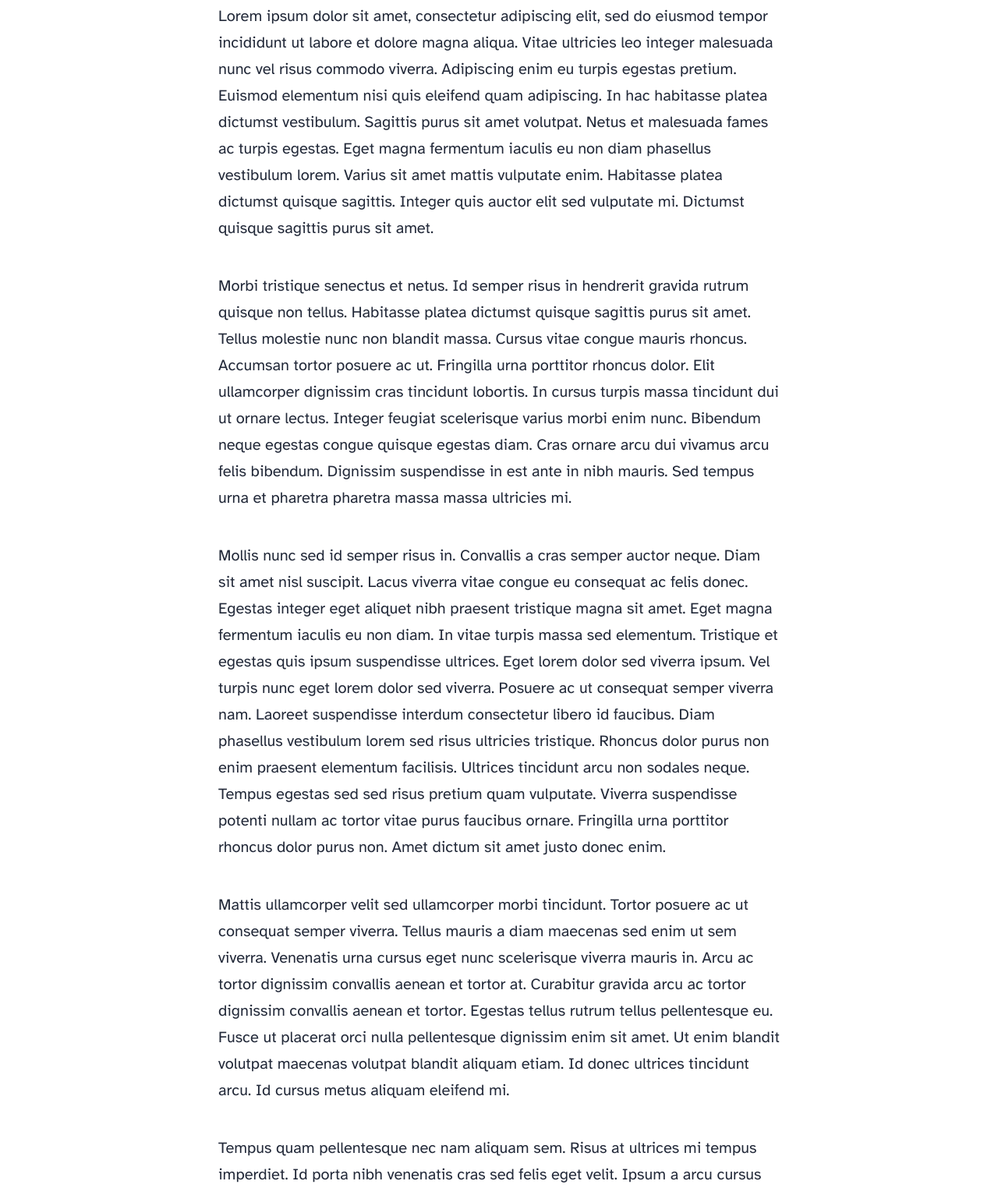
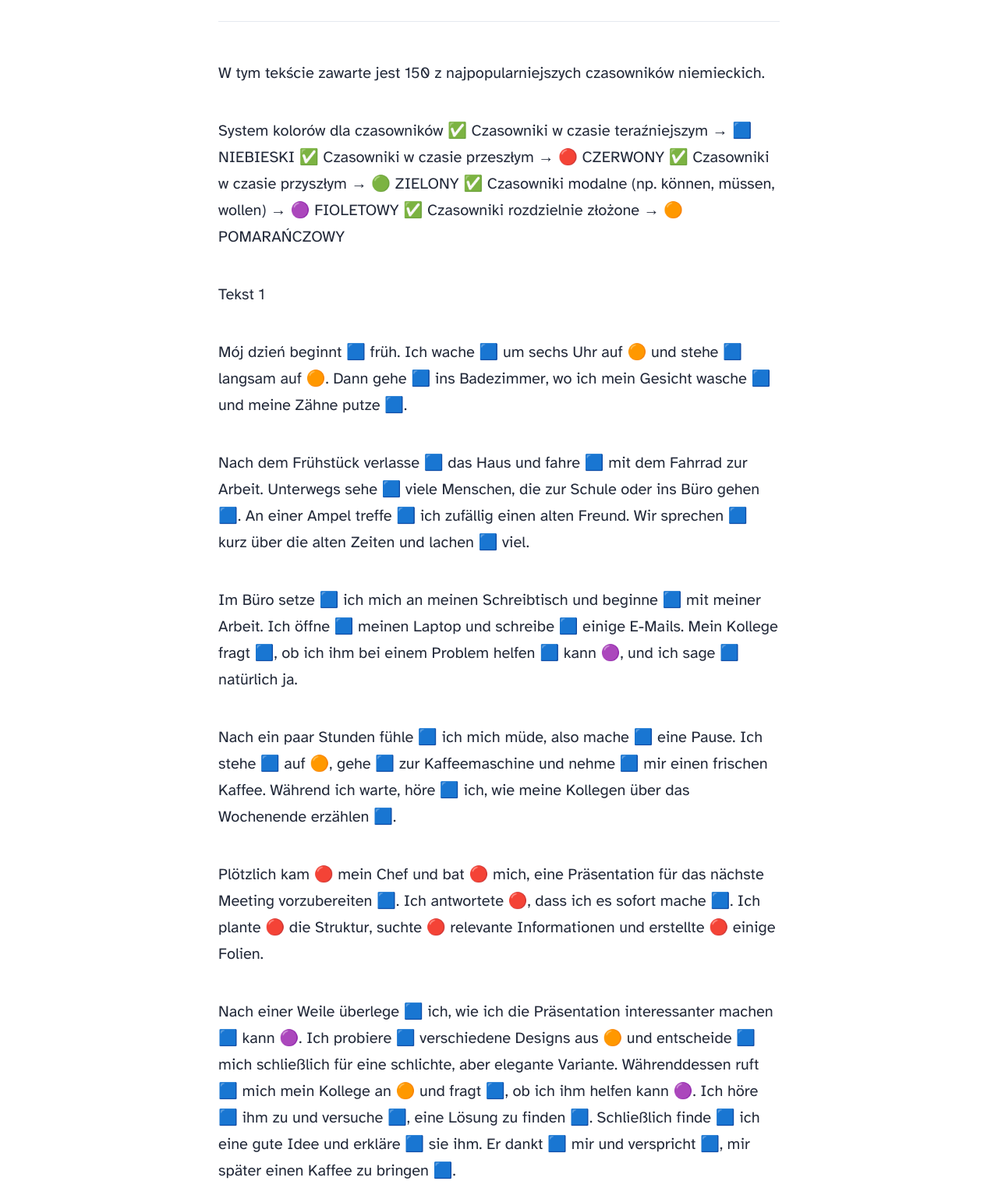
Before and after one commit to SapphireTome/webpage, an Astro site: page /blog/first-post in a window 1280 px wide. Shown: the part 868-2392 px from the top of the page at 78% size. Built offline with nearby package versions, Linux system fonts and the light colour scheme; Astro itself is replaced by a stand-in of ours.

Commit message:
Update first-post.md

```diff
--- a/src/content/blog/first-post.md
+++ b/src/content/blog/first-post.md
@@ -1,16 +1,49 @@
 ---
-title: "First post"
-description: "Lorem ipsum dolor sit amet"
-pubDate: "Jul 08 2022"
+title: "1 - Tekst 150 czasowników"
+description: "Tekst zawierający 150 najczęściej używanych czasowników"
+pubDate: "Marzec 01 2022"
 heroImage: "/blog-placeholder-3.jpg"
 ---
 
-Lorem ipsum dolor sit amet, consectetur adipiscing elit, sed do eiusmod tempor incididunt ut labore et dolore magna aliqua. Vitae ultricies leo integer malesuada nunc vel risus commodo viverra. Adipiscing enim eu turpis egestas pretium. Euismod elementum nisi quis eleifend quam adipiscing. In hac habitasse platea dictumst vestibulum. Sagittis purus sit amet volutpat. Netus et malesuada fames ac turpis egestas. Eget magna fermentum iaculis eu non diam phasellus vestibulum lorem. Varius sit amet mattis vulputate enim. Habitasse platea dictumst quisque sagittis. Integer quis auctor elit sed vulputate mi. Dictumst quisque sagittis purus sit amet.
+W tym tekście zawarte jest 150 z najpopularniejszych czasowników niemieckich.
 
-Morbi tristique senectus et netus. Id semper risus in hendrerit gravida rutrum quisque non tellus. Habitasse platea dictumst quisque sagittis purus sit amet. Tellus molestie nunc non blandit massa. Cursus vitae congue mauris rhoncus. Accumsan tortor posuere ac ut. Fringilla urna porttitor rhoncus dolor. Elit ullamcorper dignissim cras tincidunt lobortis. In cursus turpis massa tincidunt dui ut ornare lectus. Integer feugiat scelerisque varius morbi enim nunc. Bibendum neque egestas congue quisque egestas diam. Cras ornare arcu dui vivamus arcu felis bibendum. Dignissim suspendisse in est ante in nibh mauris. Sed tempus urna et pharetra pharetra massa massa ultricies mi.
+System kolorów dla czasowników
+✅ Czasowniki w czasie teraźniejszym → 🟦 NIEBIESKI
+✅ Czasowniki w czasie przeszłym → 🔴 CZERWONY
+✅ Czasowniki w czasie przyszłym → 🟢 ZIELONY
+✅ Czasowniki modalne (np. können, müssen, wollen) → 🟣 FIOLETOWY
+✅ Czasowniki rozdzielnie złożone → 🟠 POMARAŃCZOWY
 
-Mollis nunc sed id semper risus in. Convallis a cras semper auctor neque. Diam sit amet nisl suscipit. Lacus viverra vitae congue eu consequat ac felis donec. Egestas integer eget aliquet nibh praesent tristique magna sit amet. Eget magna fermentum iaculis eu non diam. In vitae turpis massa sed elementum. Tristique et egestas quis ipsum suspendisse ultrices. Eget lorem dolor sed viverra ipsum. Vel turpis nunc eget lorem dolor sed viverra. Posuere ac ut consequat semper viverra nam. Laoreet suspendisse interdum consectetur libero id faucibus. Diam phasellus vestibulum lorem sed risus ultricies tristique. Rhoncus dolor purus non enim praesent elementum facilisis. Ultrices tincidunt arcu non sodales neque. Tempus egestas sed sed risus pretium quam vulputate. Viverra suspendisse potenti nullam ac tortor vitae purus faucibus ornare. Fringilla urna porttitor rhoncus dolor purus non. Amet dictum sit amet justo donec enim.
+Tekst 1
 
-Mattis ullamcorper velit sed ullamcorper morbi tincidunt. Tortor posuere ac ut consequat semper viverra. Tellus mauris a diam maecenas sed enim ut sem viverra. Venenatis urna cursus eget nunc scelerisque viverra mauris in. Arcu ac tortor dignissim convallis aenean et tortor at. Curabitur gravida arcu ac tortor dignissim convallis aenean et tortor. Egestas tellus rutrum tellus pellentesque eu. Fusce ut placerat orci nulla pellentesque dignissim enim sit amet. Ut enim blandit volutpat maecenas volutpat blandit aliquam etiam. Id donec ultrices tincidunt arcu. Id cursus metus aliquam eleifend mi.
+Mój dzień beginnt 🟦 früh. Ich wache 🟦 um sechs Uhr auf 🟠 und stehe 🟦 langsam auf 🟠. Dann gehe 🟦 ins Badezimmer, wo ich mein Gesicht wasche 🟦 und meine Zähne putze 🟦.
 
-Tempus quam pellentesque nec nam aliquam sem. Risus at ultrices mi tempus imperdiet. Id porta nibh venenatis cras sed felis eget velit. Ipsum a arcu cursus vitae. Facilisis magna etiam tempor orci eu lobortis elementum. Tincidunt dui ut ornare lectus sit. Quisque non tellus orci ac. Blandit libero volutpat sed cras. Nec tincidunt praesent semper feugiat nibh sed pulvinar proin gravida. Egestas integer eget aliquet nibh praesent tristique magna.
+Nach dem Frühstück verlasse 🟦 das Haus und fahre 🟦 mit dem Fahrrad zur Arbeit. Unterwegs sehe 🟦 viele Menschen, die zur Schule oder ins Büro gehen 🟦. An einer Ampel treffe 🟦 ich zufällig einen alten Freund. Wir sprechen 🟦 kurz über die alten Zeiten und lachen 🟦 viel.
+
+Im Büro setze 🟦 ich mich an meinen Schreibtisch und beginne 🟦 mit meiner Arbeit. Ich öffne 🟦 meinen Laptop und schreibe 🟦 einige E-Mails. Mein Kollege fragt 🟦, ob ich ihm bei einem Problem helfen 🟦 kann 🟣, und ich sage 🟦 natürlich ja.
+
+Nach ein paar Stunden fühle 🟦 ich mich müde, also mache 🟦 eine Pause. Ich stehe 🟦 auf 🟠, gehe 🟦 zur Kaffeemaschine und nehme 🟦 mir einen frischen Kaffee. Während ich warte, höre 🟦 ich, wie meine Kollegen über das Wochenende erzählen 🟦.
+
+Plötzlich kam 🔴 mein Chef und bat 🔴 mich, eine Präsentation für das nächste Meeting vorzubereiten 🟦. Ich antwortete 🔴, dass ich es sofort mache 🟦. Ich plante 🔴 die Struktur, suchte 🔴 relevante Informationen und erstellte 🔴 einige Folien.
+
+Nach einer Weile überlege 🟦 ich, wie ich die Präsentation interessanter machen 🟦 kann 🟣. Ich probiere 🟦 verschiedene Designs aus 🟠 und entscheide 🟦 mich schließlich für eine schlichte, aber elegante Variante. Währenddessen ruft 🟦 mich mein Kollege an 🟠 und fragt 🟦, ob ich ihm helfen kann 🟣. Ich höre 🟦 ihm zu und versuche 🟦, eine Lösung zu finden 🟦. Schließlich finde 🟦 ich eine gute Idee und erkläre 🟦 sie ihm. Er dankt 🟦 mir und verspricht 🟦, mir später einen Kaffee zu bringen 🟦.
+
+Als die Mittagspause kommt 🟦, gehe 🟦 ich mit meinen Kollegen in ein Restaurant. Ich bestelle 🟦 eine Suppe und einen Salat, während die anderen Pizza essen 🟦. Wir reden 🟦 über unsere Urlaubspläne und lachen 🟦 viel. Nach dem Essen bezahle 🟦 ich meine Rechnung und verabschiede 🟦 mich von meinen Kollegen.
+
+Zurück im Büro fahre 🟦 ich mit meiner Arbeit fort 🟠. Ich kontrolliere 🟦 meine E-Mails und sehe, dass mein Chef eine zusätzliche Aufgabe gegeben 🔴 hat. Ich nehme 🟦 die Herausforderung an 🟠 und beginne, daran zu arbeiten 🟦. Während ich mich konzentriere 🟦, klopft 🟦 jemand an meine Tür. Es ist mein Kollege, der mir einen Kaffee bringt 🟦, wie er es versprochen 🔴 hat. Ich nehme 🟦 ihn dankbar an 🟠 und trinke 🟦 einen Schluck.
+
+Am Nachmittag fühle 🟦 ich mich ein wenig gestresst, also mache 🟦 eine kurze Pause. Ich stehe 🟦 auf 🟠, gehe 🟦 ans Fenster und schaue 🟦 hinaus. Das Wetter scheint 🟦 schön zu sein, also überlege 🟦 ich, nach der Arbeit einen Spaziergang zu machen 🟦.
+
+Als die Arbeitszeit vorbei ist, packe 🟦 ich meine Sachen zusammen 🟠, verlasse 🟦 das Büro und fahre 🟦 nach Hause. Unterwegs halte 🟦 ich an einem Supermarkt an 🟠 und kaufe 🟦 einige Lebensmittel. Ich wähle 🟦 frisches Gemüse, Brot und Käse aus 🟠 und gehe 🟦 dann zur Kasse. Die Kassiererin fragt 🟦, ob ich bar oder mit Karte bezahlen 🟦 möchte, und ich entscheide 🟦 mich für die Karte.
+
+Zuhause angekommen, lege 🟦 ich die Einkäufe in den Kühlschrank und überlege, was ich zum Abendessen kochen 🟦 könnte. Ich entscheide 🟦 mich für eine einfache Pasta mit Gemüse. Ich schneide 🟦 Paprika, Tomaten und Zwiebeln, erhitze 🟦 etwas Öl in der Pfanne und brate 🟦 das Gemüse kurz an 🟠. Dann koche 🟦 ich die Nudeln, mische 🟦 alles zusammen 🟠 und würze 🟦 es mit Salz und Pfeffer.
+
+Während das Essen abkühlt, setze 🟦 ich mich aufs Sofa und schalte 🟦 den Fernseher ein 🟠. Ich finde 🟦 eine interessante Dokumentation und schaue 🟦 sie mir an. Nebenbei esse 🟦 ich mein Abendessen und genieße 🟦 den ruhigen Moment.
+
+Nach dem Essen räume 🟦 ich den Tisch auf 🟠 und spüle 🟦 das Geschirr. Dann nehme 🟦 ich mein Handy und überprüfe, ob ich neue Nachrichten erhalten 🔴 habe. Ein Freund schreibt 🟦 mir und fragt, ob ich Lust habe, am Wochenende ins Kino zu gehen 🟦. Ich antworte, dass es eine gute Idee ist 🟦 und wir die Details später klären 🟦 können 🟣.
+
+Da ich mich etwas müde fühle 🟦, entscheide 🟦 ich mich, noch eine Runde draußen zu laufen 🟦. Ich ziehe 🟦 meine Schuhe an 🟠 und verlasse 🟦 die Wohnung. Die frische Luft tut 🟦 mir gut, und ich spüre 🟦, wie mein Kopf wieder frei wird 🟦. Während ich durch den Park gehe 🟦, sehe 🟦 ich einige Leute, die auf einer Bank sitzen 🟦 und sich unterhalten 🟦.
+
+Nach einer halben Stunde komme 🟦 ich wieder nach Hause. Ich ziehe 🟦 meine Schuhe aus 🟠, gehe 🟦 ins Badezimmer und dusche 🟦 mich. Dann ziehe 🟦 ich meinen Schlafanzug an 🟠 und mache 🟦 es mir im Bett gemütlich.
+
+Bevor ich einschlafe, nehme 🟦 ich noch ein Buch und lese 🟦 ein paar Seiten. Ich überlege, was ich am nächsten Tag machen 🟦 werde 🟢, und denke 🟦 an all die Dinge, die heute passiert sind 🔴. Schließlich lege 🟦 ich das Buch zur Seite, schalte 🟦 das Licht aus 🟠 und schlafe 🟦 langsam ein 🟠.
```
